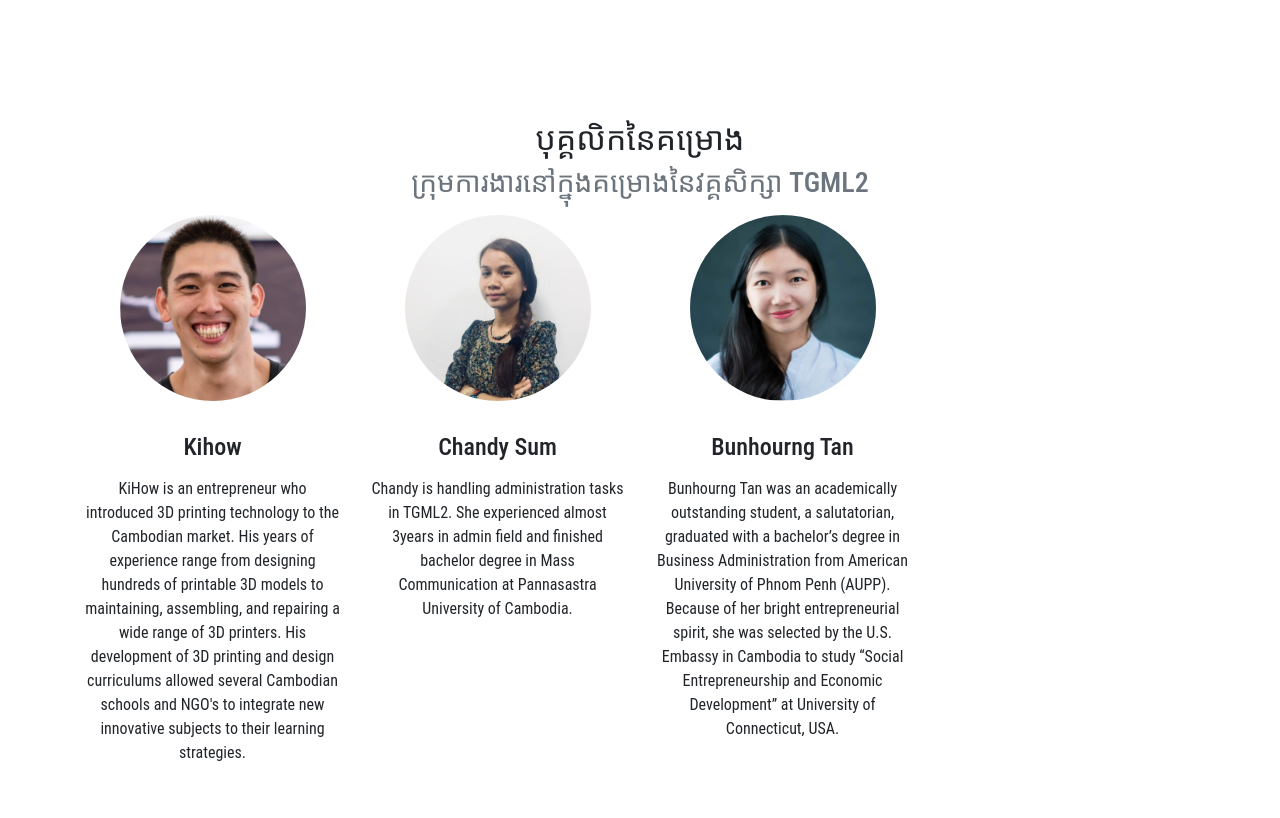
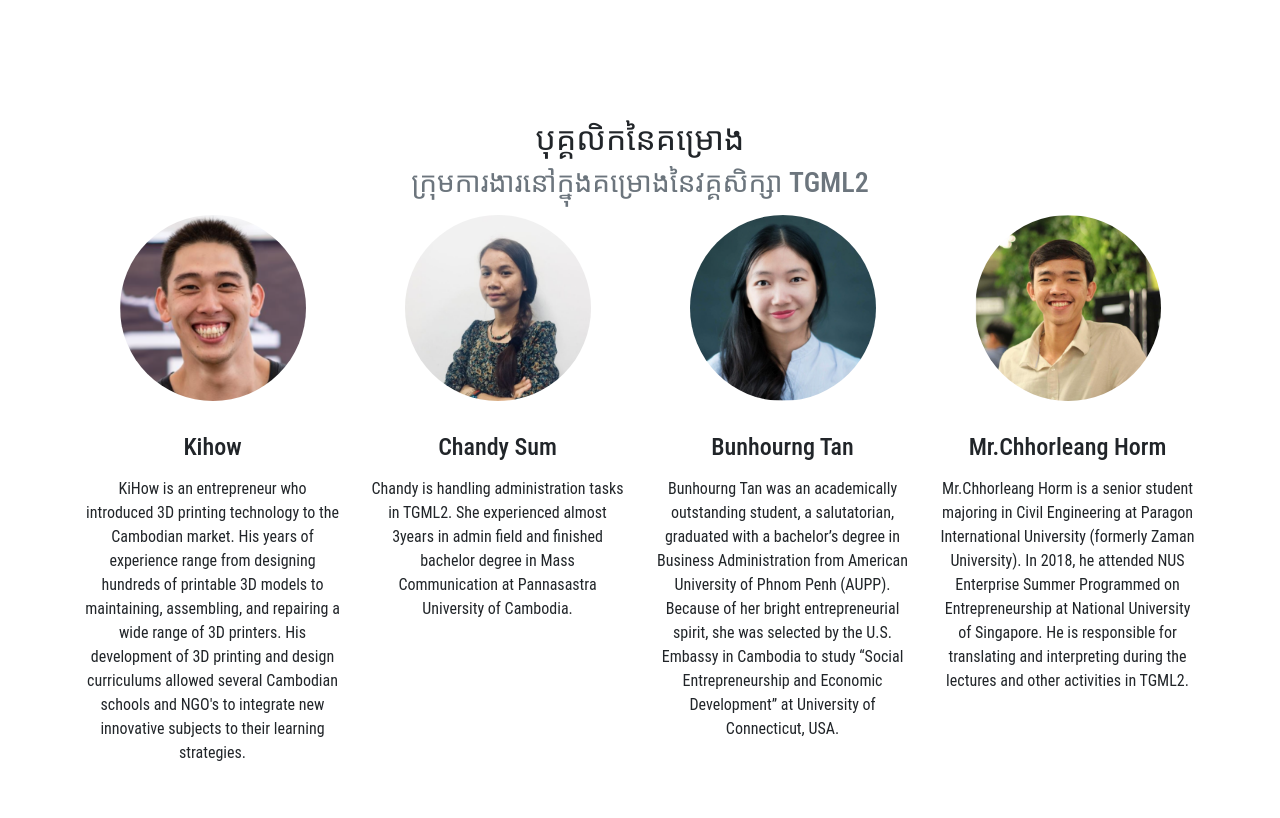
Before and after one commit to tgml2/tgml2.github.io, a website with bundled scripts: page index.html in a window 1280 px wide. Shown: the part 3196-4014 px from the top of the page. Built offline with nearby package versions, Linux system fonts and the light colour scheme.

Commit message:
add team

```diff
--- a/index.html
+++ b/index.html
@@ -387,6 +387,35 @@ Entrepreneurship and Economic Development” at University of Connecticut, USA.<
             </ul> -->
           </div>
         </div>
+        <div class="col-sm-3">
+          <div class="team-member">
+            <img class="mx-auto rounded-circle" src="img/chhorleang.jpeg" alt="">
+            <h4>Mr.Chhorleang Horm </h4>
+            <p class="text-muted"></p>
+            <p>
+              Mr.Chhorleang Horm is a senior student majoring in Civil Engineering at Paragon International University
+              (formerly Zaman University). In 2018, he attended NUS Enterprise Summer Programmed on Entrepreneurship at
+              National University of Singapore. He is responsible for translating and interpreting during the lectures and other
+              activities in TGML2.</p>
+            <!-- <ul class="list-inline social-buttons">
+              <li class="list-inline-item">
+                <a href="#">
+                  <i class="fab fa-twitter"></i>
+                </a>
+              </li>
+              <li class="list-inline-item">
+                <a href="#">
+                  <i class="fab fa-facebook-f"></i>
+                </a>
+              </li>
+              <li class="list-inline-item">
+                <a href="#">
+                  <i class="fab fa-linkedin-in"></i>
+                </a>
+              </li>
+            </ul> -->
+          </div>
+        </div>
       </div>
       <div class="row">
         <div class="col-lg-8 mx-auto text-center">
```
Also changed, not shown: img/chhorleang.jpeg (added).
